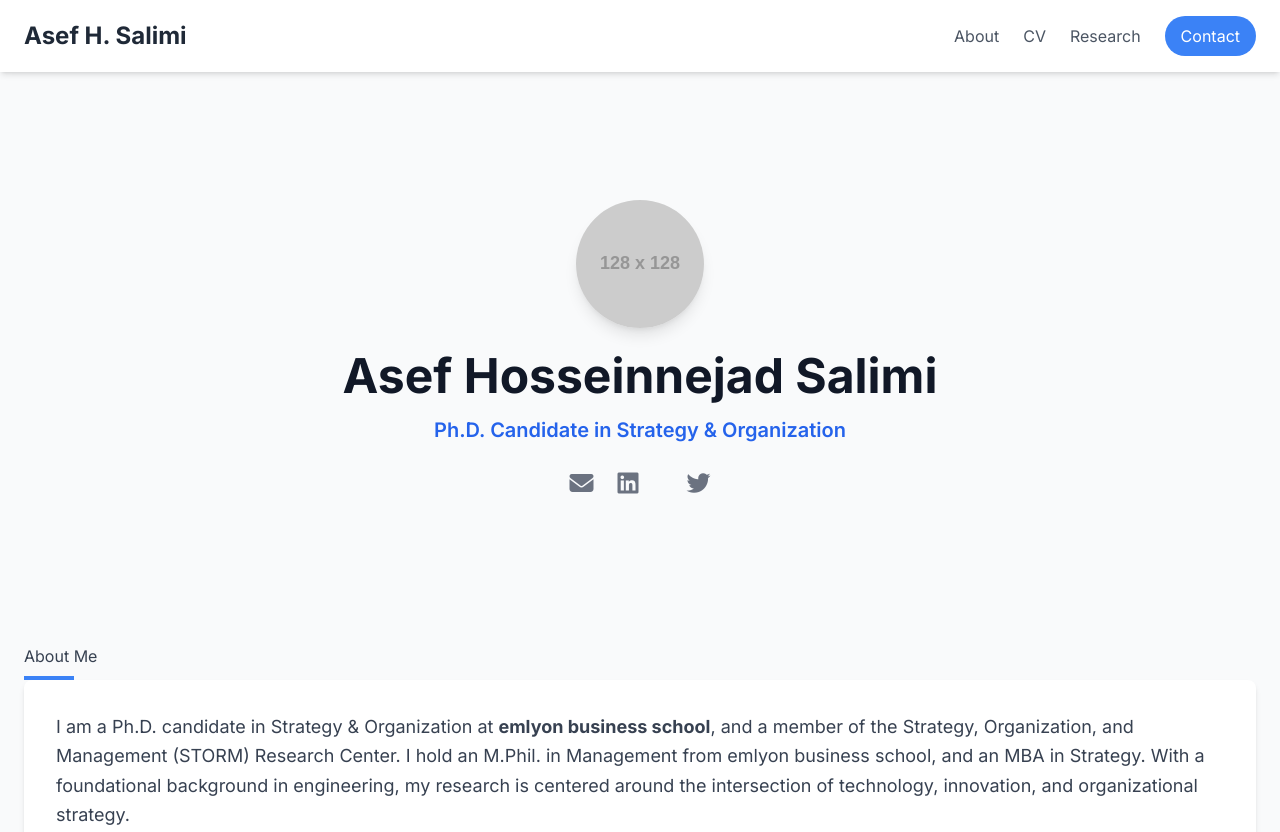
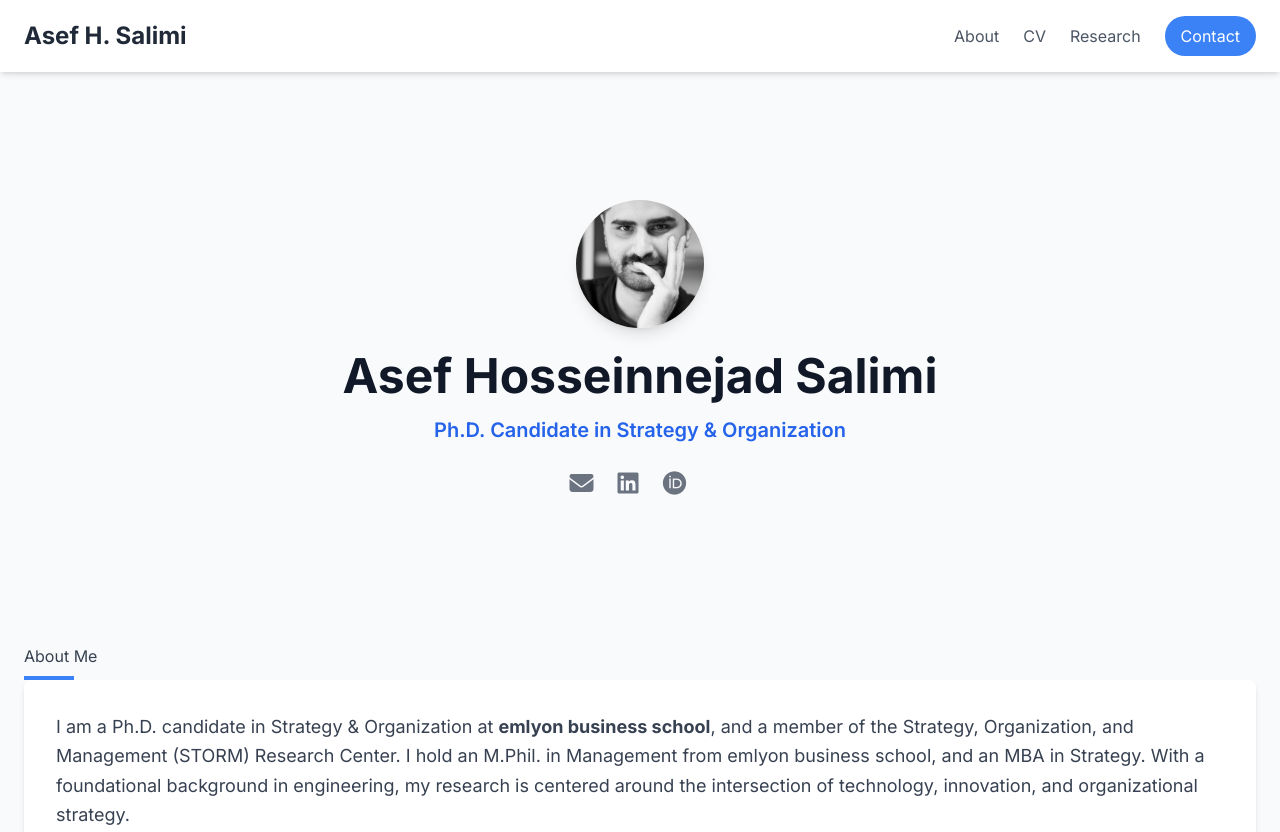
Before and after one commit to Asef-Salimi/Asef-Salimi.github.io, a plain HTML site: page index.html in a window 1280 px wide. Shown: the top 832 px of the page. Drawn offline with nearby package versions, Linux system fonts and the light colour scheme; placeholder pictures from the web are drawn by us; some icons are missing.

Commit message:
index.html

```diff
--- a/index.html
+++ b/index.html
@@ -75,14 +75,14 @@
 
         <!-- Hero Section -->
         <section id="hero" class="text-center py-20">
-            <div class="w-32 h-32 rounded-full mx-auto mb-6 shadow-lg bg-cover bg-center" style="background-image: url('https://placehold.co/128x128/E0E7FF/4F46E5?text=AHS')"></div>
+            <div class="w-32 h-32 rounded-full mx-auto mb-6 shadow-lg bg-cover bg-center" style="background-image: url('https://raw.githubusercontent.com/Asef-Salimi/Asef-Salimi.github.io/main/pp1.jpg')"></div>
             <h1 class="text-5xl font-extrabold text-gray-900 mb-4">Asef Hosseinnejad Salimi</h1>
             <p class="text-xl text-blue-600 font-semibold mb-6">Ph.D. Candidate in Strategy & Organization</p>
             <div class="flex justify-center space-x-6 text-2xl text-gray-500">
                 <a href="mailto:hosseinnejadsalimi@em-lyon.com" class="hover:text-blue-500 transition duration-300"><i class="fas fa-envelope"></i></a>
-                <a href="#" class="hover:text-blue-500 transition duration-300"><i class="fab fa-linkedin"></i></a>
+                <a href="https://www.linkedin.com/in/asef-salimi/" target="_blank" rel="noopener noreferrer" class="hover:text-blue-500 transition duration-300"><i class="fab fa-linkedin"></i></a>
+                <a href="https://orcid.org/0000-0002-5565-7785" target="_blank" rel="noopener noreferrer" class="hover:text-blue-500 transition duration-300"><i class="fab fa-orcid"></i></a>
                 <a href="#" class="hover:text-blue-500 transition duration-300"><i class="fab fa-google-scholar"></i></a>
-                <a href="#" class="hover:text-blue-500 transition duration-300"><i class="fab fa-twitter"></i></a>
             </div>
         </section>
 
```
